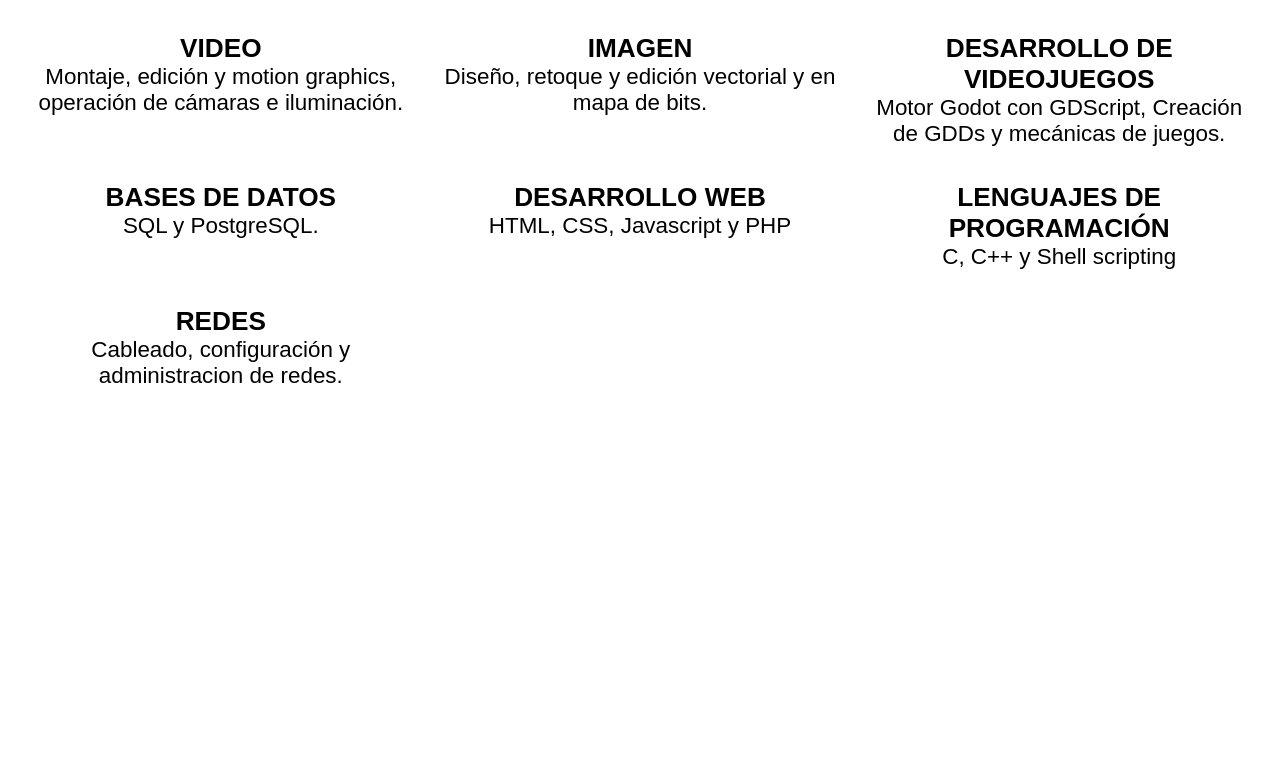
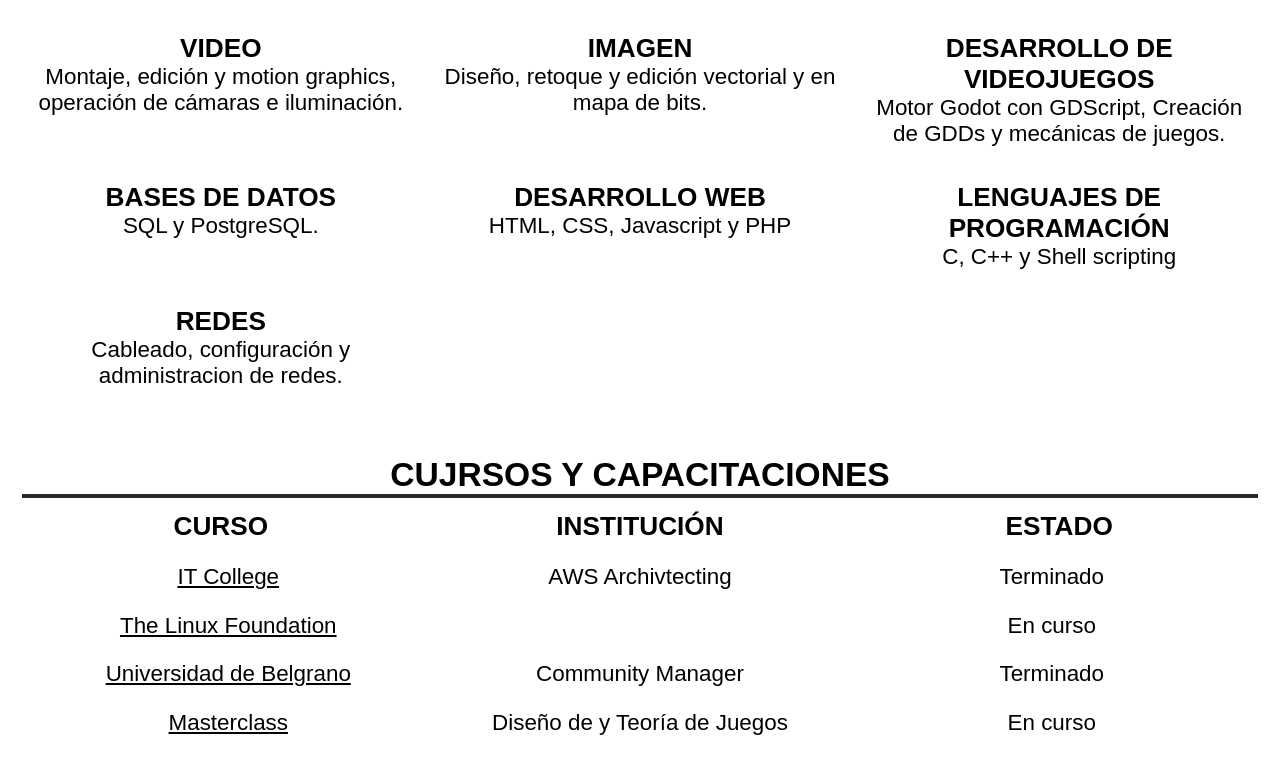
Before and after one commit to pradoh97/cv, a plain HTML site: page index.html in a window 1280 px wide. Shown: the part 1647-2421 px from the top of the page. Before the commit the page ends 2170 px from the top, so only its background shows below. Drawn offline with Linux system fonts and the light colour scheme.

Commit message:
Add files via upload

```diff
--- a/index.html
+++ b/index.html
@@ -153,7 +153,35 @@
           </div>
         </div>
       </section>
+      <section>
+        <h2>Cujrsos y capacitaciones</h2>
+        <div class="grilla">
+          <h3>Curso</h3>
+          <h3>Institución</h3>
+          <h3>Estado</h3>
+          <div>
+            <p><a href="https://www.itcollege.com.ar/" target="_blank">IT College</a></p>
+            <p>AWS Archivtecting</p>
+            <p>Terminado</p>
+          </div>
 
+          <div>
+            <p><a href="https://www.linuxfoundation.org/" target="_blank">The Linux Foundation</a></p>
+            <p></p>
+            <p>En curso</p>
+          </div>
+          <div>
+            <p><a href="http://www.ub.edu.ar/" target="_blank">Universidad de Belgrano</a></p>
+            <p>Community Manager</p>
+            <p>Terminado</p>
+          </div>
+          <div>
+            <p><a href="https://www.masterclass.com/classes/will-wright-teaches-game-design-and-theory" target="_blank">Masterclass</a></p>
+            <p>Diseño de y Teoría de Juegos</p>
+            <p>En curso</p>
+          </div>
+        </div>
+      </section>
     </main>
   </body>
 </html>
```
